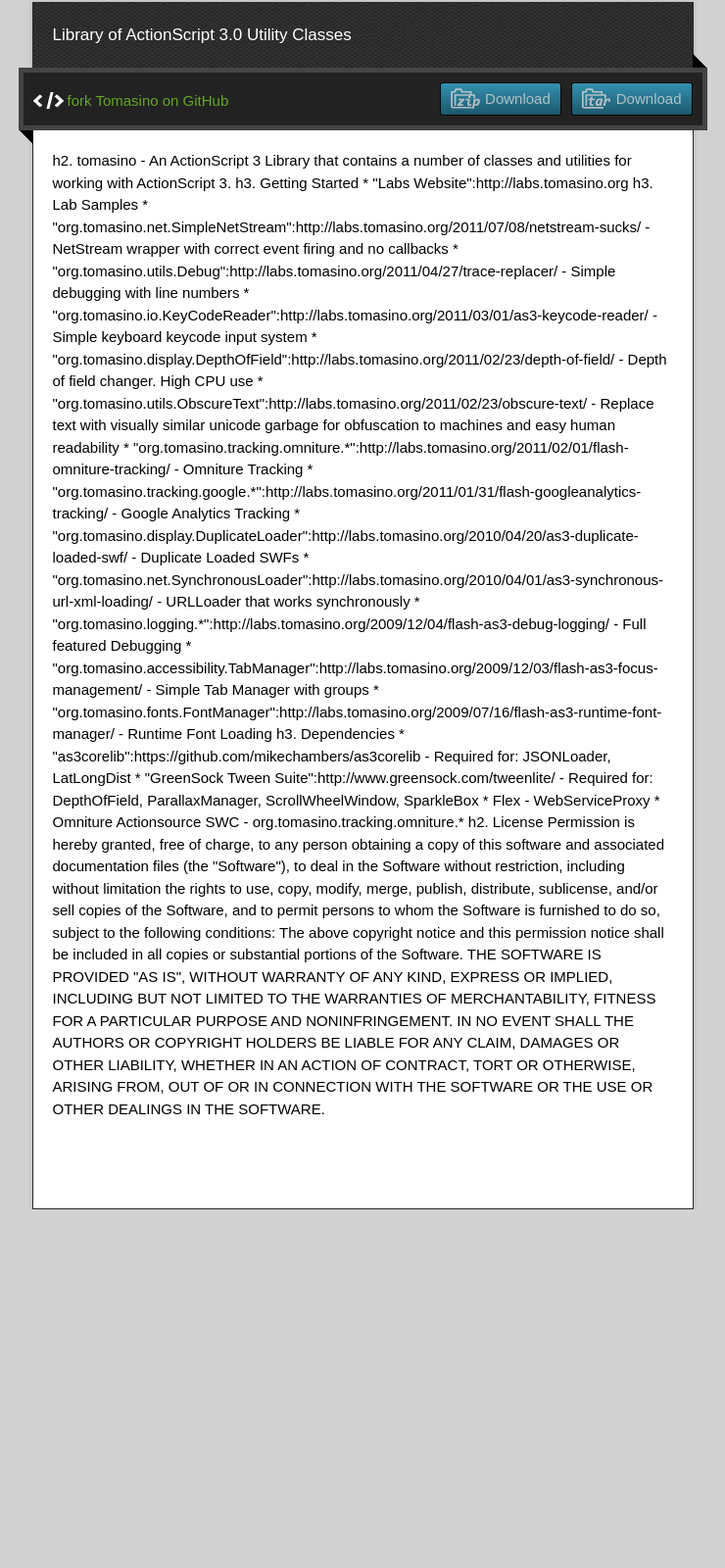
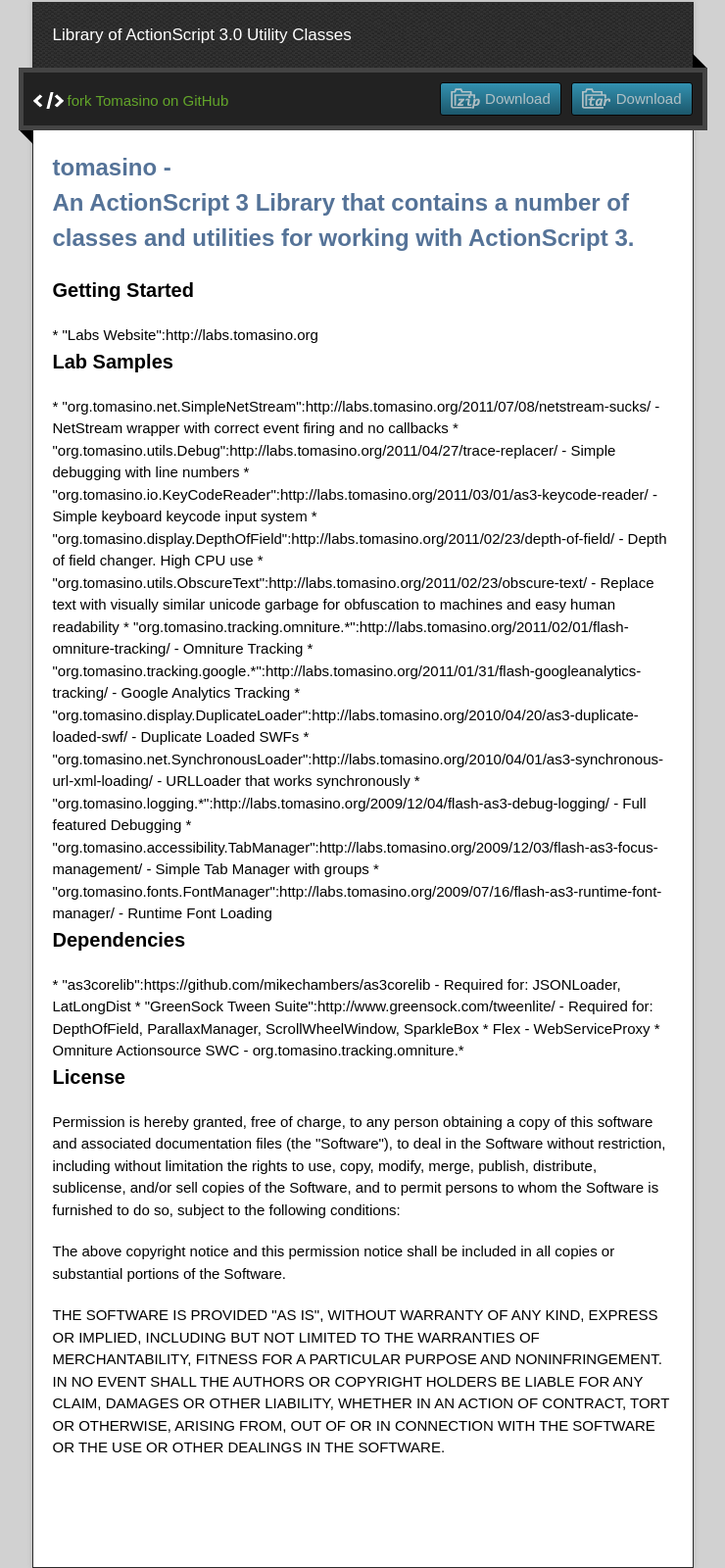
Before and after one commit to jamestomasino/tomasino, a plain HTML site: page index.html in a window 1280 px wide. Shown: the part 128-1728 px from the top of the page at 98% size, without its empty margins (270-1010 px from the left). Before the commit the page ends 1362 px from the top, so only its background shows below. Drawn offline with nearby package versions, Linux system fonts and the light colour scheme.

Commit message:
Update index.html

```diff
--- a/index.html
+++ b/index.html
@@ -36,13 +36,13 @@
         <span class="blc"></span><span class="trc"></span>
         </div>
         <article class="markdown-body">
-h2. tomasino - An ActionScript 3 Library that contains a number of classes and utilities for working with ActionScript 3.
+<h2>tomasino - <br/>An ActionScript 3 Library that contains a number of classes and utilities for working with ActionScript 3.</h2>
 
-h3. Getting Started
+<h3>Getting Started</h3>
 
 * "Labs Website":http://labs.tomasino.org
 
-h3. Lab Samples
+<h3>Lab Samples</h3>
 
 * "org.tomasino.net.SimpleNetStream":http://labs.tomasino.org/2011/07/08/netstream-sucks/ - NetStream wrapper with correct event firing and no callbacks
 * "org.tomasino.utils.Debug":http://labs.tomasino.org/2011/04/27/trace-replacer/ - Simple debugging with line numbers
@@ -59,21 +59,18 @@ h3. Lab Samples
 
 
 
-h3. Dependencies
+<h3>Dependencies</h3>
 
 * "as3corelib":https://github.com/mikechambers/as3corelib - Required for: JSONLoader, LatLongDist
 * "GreenSock Tween Suite":http://www.greensock.com/tweenlite/ - Required for: DepthOfField, ParallaxManager, ScrollWheelWindow, SparkleBox
 * Flex - WebServiceProxy
 * Omniture Actionsource SWC - org.tomasino.tracking.omniture.*
 
-h2. License
+<h3>License</h3>
 
-Permission is hereby granted, free of charge, to any person obtaining a copy of this software and associated documentation files (the "Software"), to deal in the Software without restriction, including without limitation the rights to use, copy, modify, merge, publish, distribute, sublicense, and/or sell copies of the Software, and to permit persons to whom the Software is furnished to do so, subject to the following conditions:
-
-The above copyright notice and this permission notice shall be included in all copies or substantial portions of the Software.
-
-THE SOFTWARE IS PROVIDED "AS IS", WITHOUT WARRANTY OF ANY KIND, EXPRESS OR IMPLIED, INCLUDING BUT NOT LIMITED TO THE WARRANTIES OF MERCHANTABILITY, FITNESS FOR A PARTICULAR PURPOSE AND NONINFRINGEMENT. IN NO EVENT SHALL THE AUTHORS OR COPYRIGHT HOLDERS BE LIABLE FOR ANY CLAIM, DAMAGES OR OTHER LIABILITY, WHETHER IN AN ACTION OF CONTRACT, TORT OR OTHERWISE, ARISING FROM, OUT OF OR IN CONNECTION WITH THE SOFTWARE OR THE USE OR OTHER DEALINGS IN THE SOFTWARE.
-
+<p>Permission is hereby granted, free of charge, to any person obtaining a copy of this software and associated documentation files (the "Software"), to deal in the Software without restriction, including without limitation the rights to use, copy, modify, merge, publish, distribute, sublicense, and/or sell copies of the Software, and to permit persons to whom the Software is furnished to do so, subject to the following conditions:</p>
+<p>The above copyright notice and this permission notice shall be included in all copies or substantial portions of the Software.</p>
+<p>THE SOFTWARE IS PROVIDED "AS IS", WITHOUT WARRANTY OF ANY KIND, EXPRESS OR IMPLIED, INCLUDING BUT NOT LIMITED TO THE WARRANTIES OF MERCHANTABILITY, FITNESS FOR A PARTICULAR PURPOSE AND NONINFRINGEMENT. IN NO EVENT SHALL THE AUTHORS OR COPYRIGHT HOLDERS BE LIABLE FOR ANY CLAIM, DAMAGES OR OTHER LIABILITY, WHETHER IN AN ACTION OF CONTRACT, TORT OR OTHERWISE, ARISING FROM, OUT OF OR IN CONNECTION WITH THE SOFTWARE OR THE USE OR OTHER DEALINGS IN THE SOFTWARE.</p>
 
 </body>
 </html>
```
